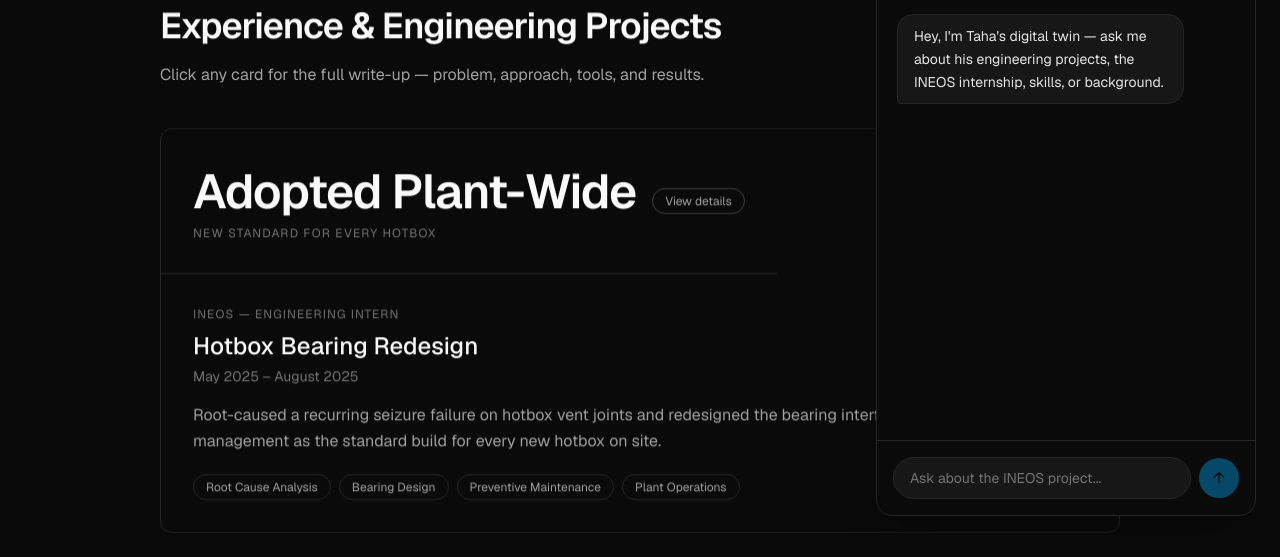
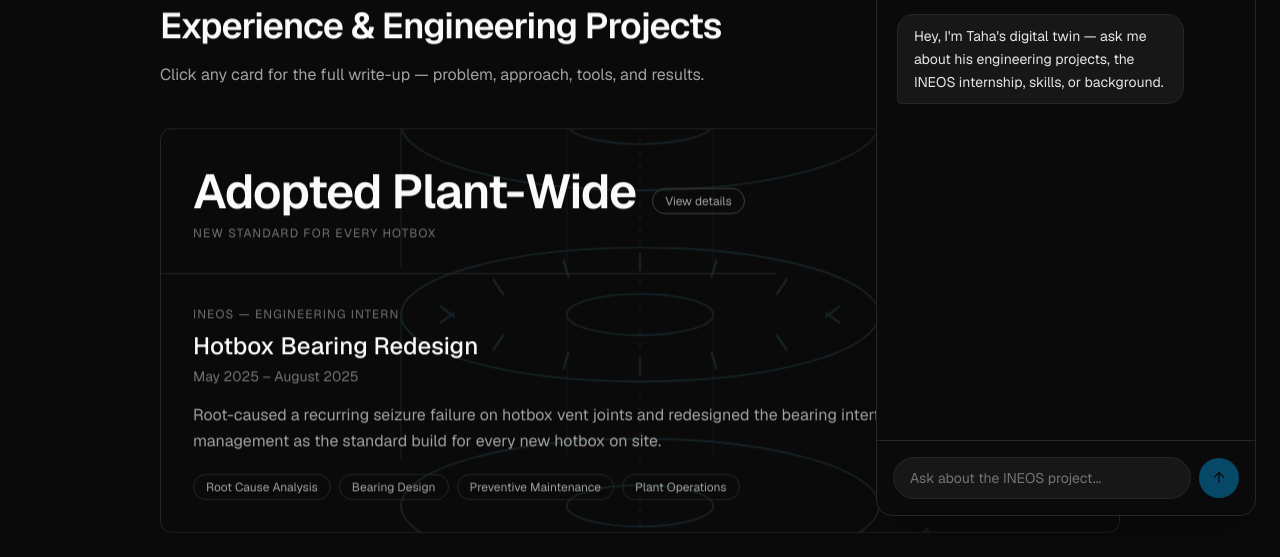
Before and after one commit to Taha-Arab/Portfolio, a Next.js app: page / in a window 1280 px wide. Shown: the part 860-1417 px from the top of the page. Built offline with nearby package versions, Linux system fonts and the light colour scheme.

Commit message:
Add dimmed technical diagram background to Hotbox Bearing Redesign card

```diff
--- a/src/components/ShowcaseGrid.tsx
+++ b/src/components/ShowcaseGrid.tsx
@@ -16,7 +16,16 @@ export default function ShowcaseGrid({ items }: { items: ShowcaseItem[] }) {
             delay={(i % 4) * 80}
             className={item.featured ? "md:col-span-2" : ""}
           >
-          <div className="group flex flex-col text-left w-full h-full rounded-xl border border-neutral-800 bg-neutral-950 hover:border-sky-500 transition-colors overflow-hidden">
+          <div className="group relative isolate flex flex-col text-left w-full h-full rounded-xl border border-neutral-800 bg-neutral-950 hover:border-sky-500 transition-colors overflow-hidden">
+            {item.bgImage && (
+              // eslint-disable-next-line @next/next/no-img-element
+              <img
+                src={item.bgImage}
+                alt=""
+                aria-hidden="true"
+                className="absolute inset-0 -z-10 h-full w-full object-cover opacity-[0.12] transition-opacity duration-300 group-hover:opacity-20"
+              />
+            )}
             <button
               onClick={() => setActive(item)}
               className="flex flex-col text-left w-full flex-1"
--- a/src/lib/data.ts
+++ b/src/lib/data.ts
@@ -11,6 +11,7 @@ export type ShowcaseItem = {
   link?: string;
   linkLabel?: string;
   featured?: boolean;
+  bgImage?: string;
   drawer: {
     heading: string;
     body: DrawerSection[];
@@ -27,6 +28,7 @@ export const showcaseItems: ShowcaseItem[] = [
     slug: "ineos-hotbox-bearing",
     kind: "experience",
     featured: true,
+    bgImage: "/diagrams/thrust-needle-bearing.svg",
     title: "Hotbox Bearing Redesign",
     org: "INEOS — Engineering Intern",
     period: "May 2025 – August 2025",
```
Also changed, not shown: public/diagrams/thrust-needle-bearing.svg (added).
